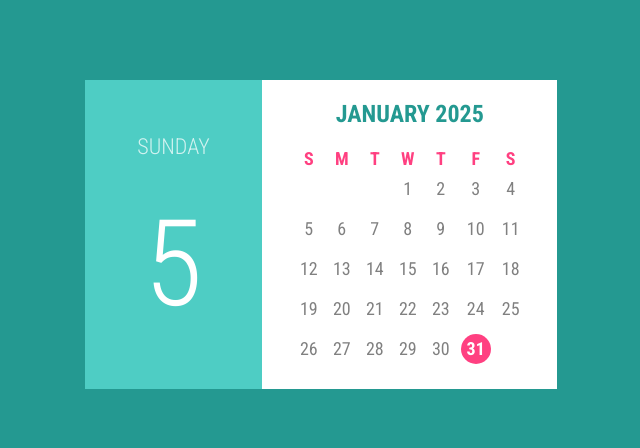
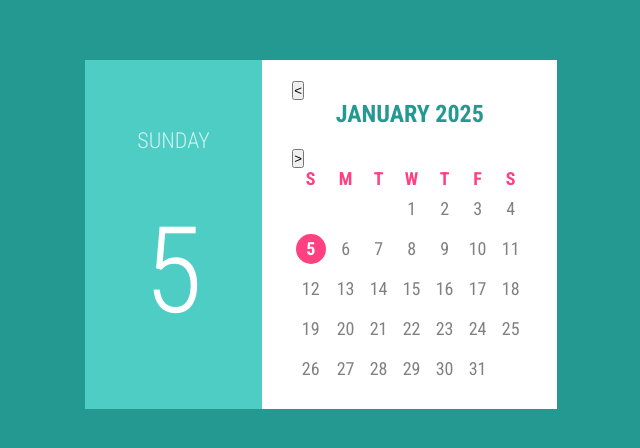
Before and after one commit to victoriastruk/calendar, a React (Vite) app: page / in a window 1280 px wide. Shown: the part 166-614 px from the top of the page, without its empty margins (319-959 px from the left). Built offline with nearby package versions, Linux system fonts and the light colour scheme.

Commit message:
Add logic to calendar

```diff
--- a/src/components/Calendar/Calendar.module.sass
+++ b/src/components/Calendar/Calendar.module.sass
@@ -8,26 +8,6 @@
     // min-width: 300px
     // width: 100%
 
-.leftPanel
-    background-color: var.$bg-color
-    color: white
-    display: flex
-    flex: 1
-    flex-direction: column
-    justify-content: space-evenly
-    text-align: center
-    padding: 20px 30px
-
-    width: 100%
-    min-width: 100px
-    h2
-        font-size: 22px
-        color: rgba(255, 255, 255, 0.747)
-        font-weight: 100
-        text-transform: uppercase
-    .date
-        font-size: 120px
-        font-weight: 300
 
 .rightPanel
     background-color: white
--- a/src/components/Calendar/index.jsx
+++ b/src/components/Calendar/index.jsx
@@ -1,106 +1,121 @@
-import { Component } from "react";
-import {format, getDate,getYear, getMonth} from 'date-fns'
+import React, { Component } from "react";
+import {
+  format,
+  startOfMonth,
+  endOfMonth,
+  startOfWeek,
+  endOfWeek,
+  addMonths,
+  subMonths,
+  addDays,
+  getYear,
+  isSameDay
+} from "date-fns";
+import LeftPanel from "../LeftPanel";
 import styles from "./Calendar.module.sass";
-
+/* Стилізація кнопок
+  Фіксована обгортка календаря
+  При зміні з поточного місяця на інші ховати поточну дату календаря
+  Заповнити всі рядки тижнів днями*/
 class Calendar extends Component {
   constructor(props) {
     super(props);
-
     this.state = {
       currentDate: new Date(),
     };
   }
 
+
+  previousMonth = () => {
+    this.setState((prevState) => ({
+      currentDate: subMonths(prevState.currentDate, 1),
+    }));
+  };
+
+  nextMonth = () => {
+    this.setState((prevState) => ({
+      currentDate: addMonths(prevState.currentDate, 1),
+    }));
+  };
+
   render() {
     const { currentDate } = this.state;
+
     return (
       <section className={styles.calendar}>
         <LeftPanel currentDate={currentDate} />
-        <RightPanel currentDate={currentDate} />
+        <RightPanel
+          currentDate={currentDate}
+          onPreviousMonth={this.previousMonth}
+          onNextMonth={this.nextMonth}
+        />
       </section>
     );
   }
 }
-const LeftPanel = ({currentDate}) => {
-  return (
-  <article className={styles.leftPanel}>
-    <header>
-      <h2>{format(currentDate, 'eeee')}</h2>
-    </header>
-    <time className={styles.date}>
-      {getDate(currentDate)}
+
+const RightPanel = ({ currentDate, onPreviousMonth, onNextMonth }) => {
+  const DAYS_OF_WEEK = ["S", "M", "T", "W", "T", "F", "S"];
+  const monthStart = startOfMonth(currentDate);
+  const monthEnd = endOfMonth(monthStart);
+  const startWeek = startOfWeek(monthStart);
+  const endWeek = endOfWeek(monthEnd);
+
+  const renderCells = () => {
+    const rows = [];
+    let days = [];
+    let day = startWeek;
+
+    while (day <= endWeek) {
+      for (let i = 0; i < 7; i++) {
+        if (day >= monthStart && day <= monthEnd) {
+          const isToday = isSameDay(day, currentDate);
+          days.push(
+            <td
+              key={day.toISOString()}
+              className={isToday ? styles.highlight : ""}
+            >
+              <time dateTime={format(day, "yyyy-MM-dd")}>
+                {format(day, "d")}
               </time>
-  </article>
-  )
+            </td>
+          );
+        } else {
+
+          days.push(<td key={day.toISOString()}></td>);
+        }
+        day = addDays(day, 1);
+      }
+      rows.push(<tr key={format(days[0].key, "yyyy-MM-dd")}>{days}</tr>);
+      days = [];
+    }
+
+    return rows;
   };
 
-const RightPanel = ({currentDate}) => {
-  return(
+  return (
     <article className={styles.rightPanel}>
-      <h3>{format(currentDate, 'MMMM')} {getYear(currentDate)}</h3>
+      <div className={styles.header}>
+        <button onClick={onPreviousMonth}>{"<"}</button>
+        <h3>
+          {format(currentDate, "MMMM")} {getYear(currentDate)}
+        </h3>
+        <button onClick={onNextMonth}>{">"}</button>
+      </div>
       <table className={styles.calendarGrid}>
         <thead>
           <tr>
-          <th scope="col">S</th>
-          <th scope="col">M</th>
-          <th scope="col">T</th>
-          <th scope="col">W</th>
-          <th scope="col">T</th>
-          <th scope="col">F</th>
-          <th scope="col">S</th>
+            {DAYS_OF_WEEK.map((day, index) => (
+              <th key={index} scope="col">
+                {day}
+              </th>
+            ))}
           </tr>
         </thead>
-      <tbody>
-        <tr>
-          <td></td>
-          <td></td>
-          <td></td>
-          <td>1</td>
-          <td>2</td>
-          <td>3</td>
-          <td>4</td>
-        </tr>
-        <tr>
-          <td>5</td>
-          <td>6</td>
-          <td>7</td>
-          <td>8</td>
-          <td>9</td>
-          <td>10</td>
-          <td>11</td>
-        </tr>
-        <tr>
-          <td>12</td>
-          <td>13</td>
-          <td>14</td>
-          <td>15</td>
-          <td>16</td>
-          <td>17</td>
-          <td>18</td>
-        </tr>
-        <tr>
-          <td>19</td>
-          <td>20</td>
-          <td>21</td>
-          <td>22</td>
-          <td>23</td>
-          <td>24</td>
-          <td>25</td>
-        </tr>
-        <tr>
-          <td>26</td>
-          <td>27</td>
-          <td>28</td>
-          <td>29</td>
-          <td>30</td>
-          <td className={styles.highlight}>
-            <time dateTime={format(currentDate, "yyyy-MM-dd")}>31</time>
-          </td>
-        </tr>
-      </tbody>
+        <tbody>{renderCells()}</tbody>
       </table>
     </article>
-  )
+  );
 };
 
 export default Calendar;
--- /dev/null
+++ b/src/components/LeftPanel/LeftPanel.module.sass
@@ -0,0 +1,22 @@
+@use '../../common/styles/vars' as var
+
+.leftPanel
+    background-color: var.$bg-color
+    color: white
+    display: flex
+    flex: 1
+    flex-direction: column
+    justify-content: space-evenly
+    text-align: center
+    padding: 20px 30px
+
+    width: 100%
+    min-width: 100px
+    h2
+        font-size: 22px
+        color: rgba(255, 255, 255, 0.747)
+        font-weight: 100
+        text-transform: uppercase
+    .date
+        font-size: 120px
+        font-weight: 300
--- /dev/null
+++ b/src/components/LeftPanel/index.jsx
@@ -0,0 +1,14 @@
+import styles from './LeftPanel.module.sass'
+import { format, getDate } from 'date-fns';
+function LeftPanel({currentDate}) {
+  return (
+    <article className={styles.leftPanel}>
+      <header>
+        <h2>{format(currentDate, "eeee")}</h2>
+      </header>
+      <time className={styles.date}>{getDate(currentDate)}</time>
+    </article>
+  );
+}
+
+export default LeftPanel;
```
Also changed, not shown: src/components/CalendarRow/index.jsx (added, +23 -0 lines), src/components/DayCell/index.jsx (added, +18 -0 lines), src/components/RightPanel/index.jsx (added, +46 -0 lines). Lines whose indentation alone changed are shown as unchanged.
